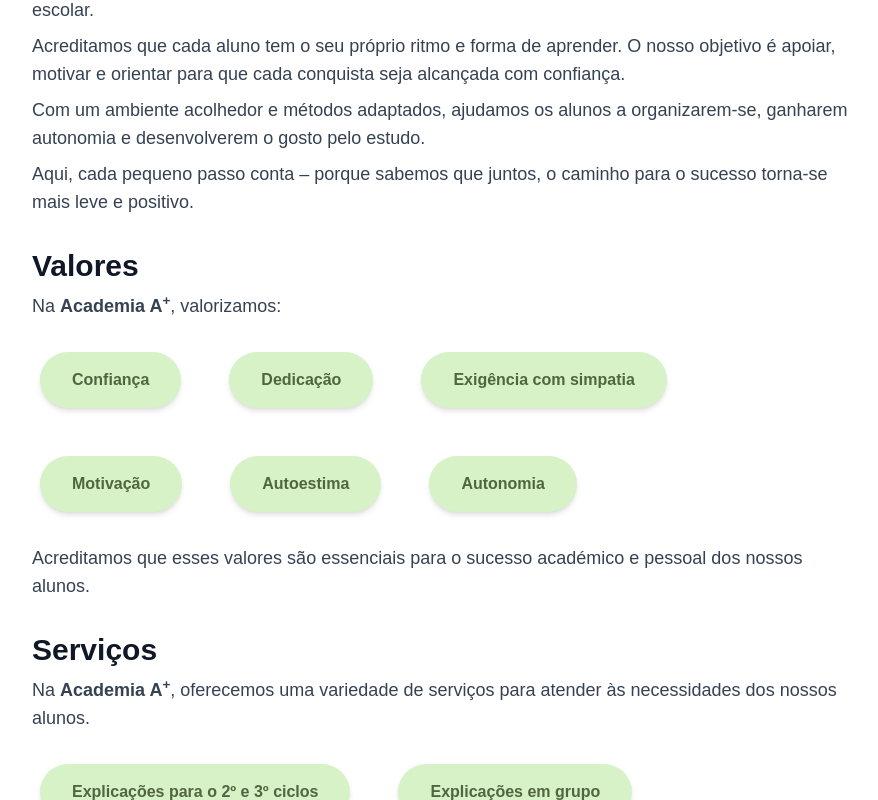
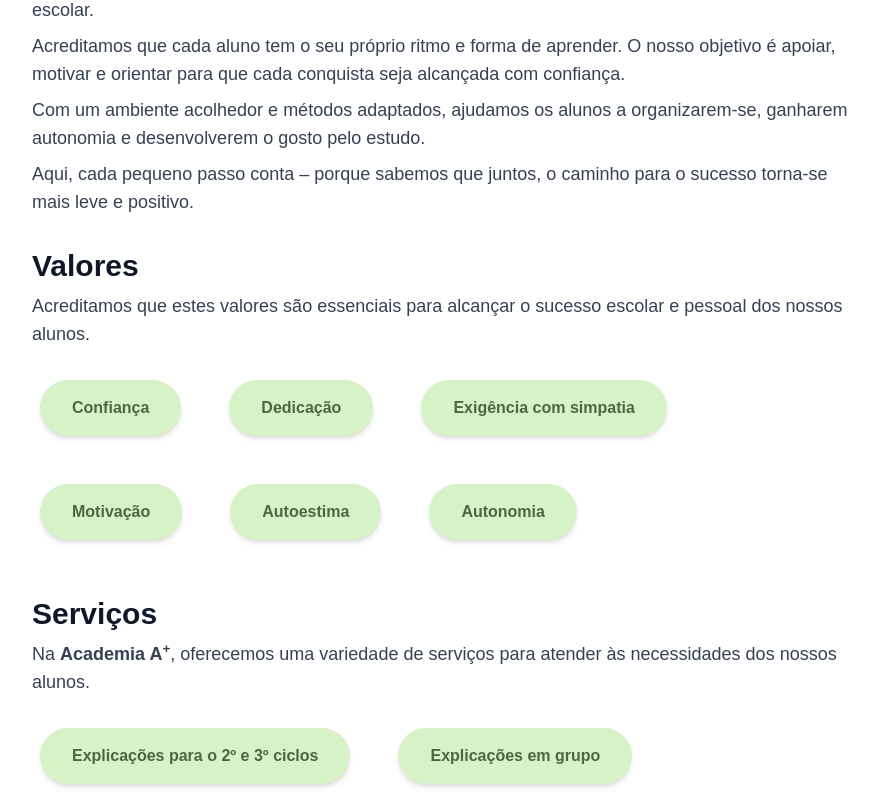
Before and after one commit to diogobcondeco/academia-aplus, a Next.js app: page / in a window 1280 px wide. Shown: the part 364-1164 px from the top of the page, without its empty margins (192-1070 px from the left). Built offline with nearby package versions, Linux system fonts and the light colour scheme.

Commit message:
values text change

```diff
--- a/components/Values.tsx
+++ b/components/Values.tsx
@@ -17,7 +17,8 @@ export default function Values() {
     <Wrapper>
       <Title text="Valores" />
       <p className="text-lg text-gray-700 mb-4">
-        Na {<AcademiaName />}, valorizamos:
+        Acreditamos que estes valores são essenciais para alcançar o sucesso
+        escolar e pessoal dos nossos alunos.
       </p>
       <div className="flex flex-wrap gap-2 md:gap-4 lg:gap-8 mb-4">
         {values.map((value) => (
@@ -28,10 +29,6 @@ export default function Values() {
           />
         ))}
       </div>
-      <p className="text-lg text-gray-700">
-        Acreditamos que esses valores são essenciais para o sucesso académico e
-        pessoal dos nossos alunos.
-      </p>
     </Wrapper>
   );
 }
```
